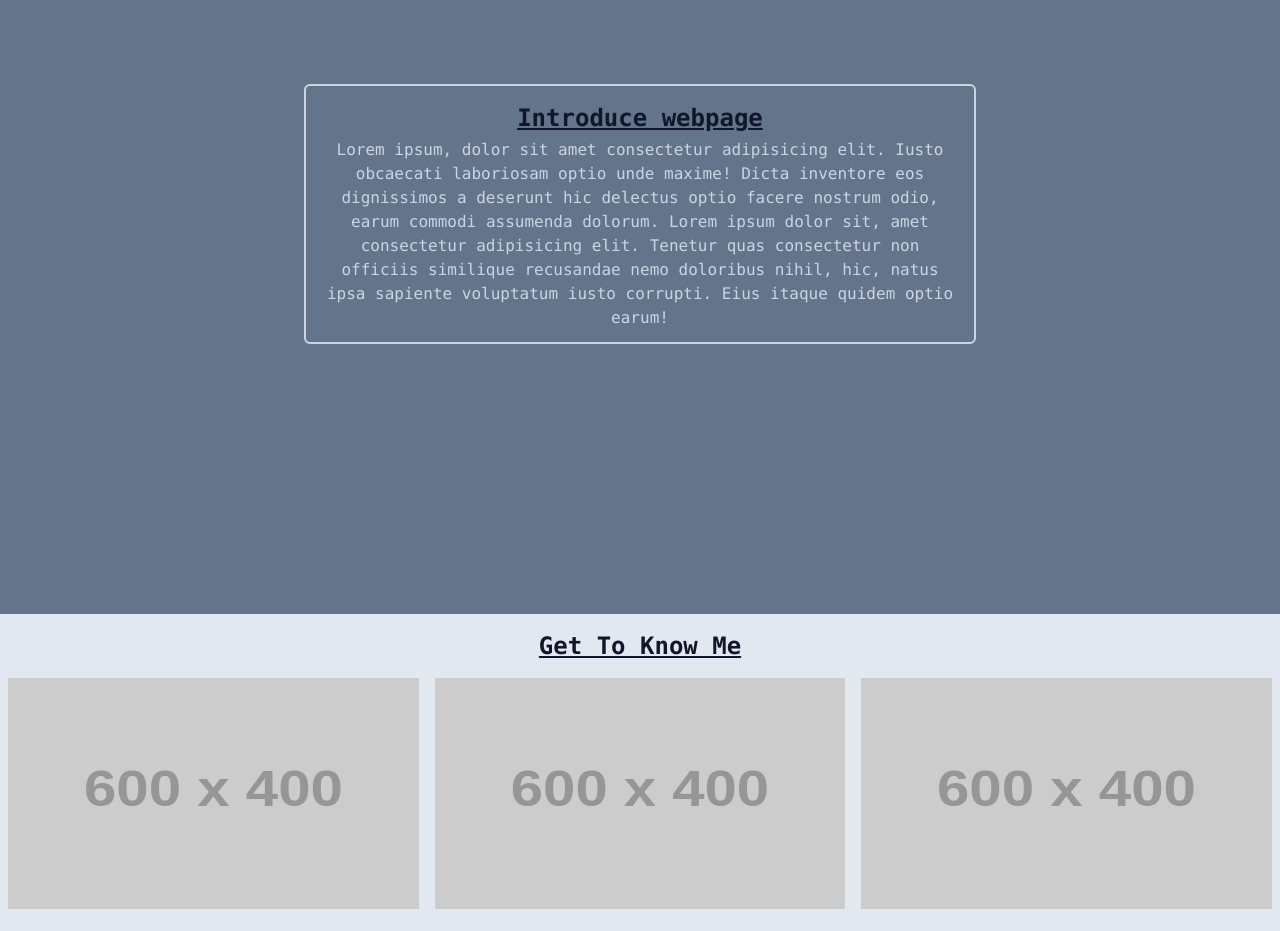
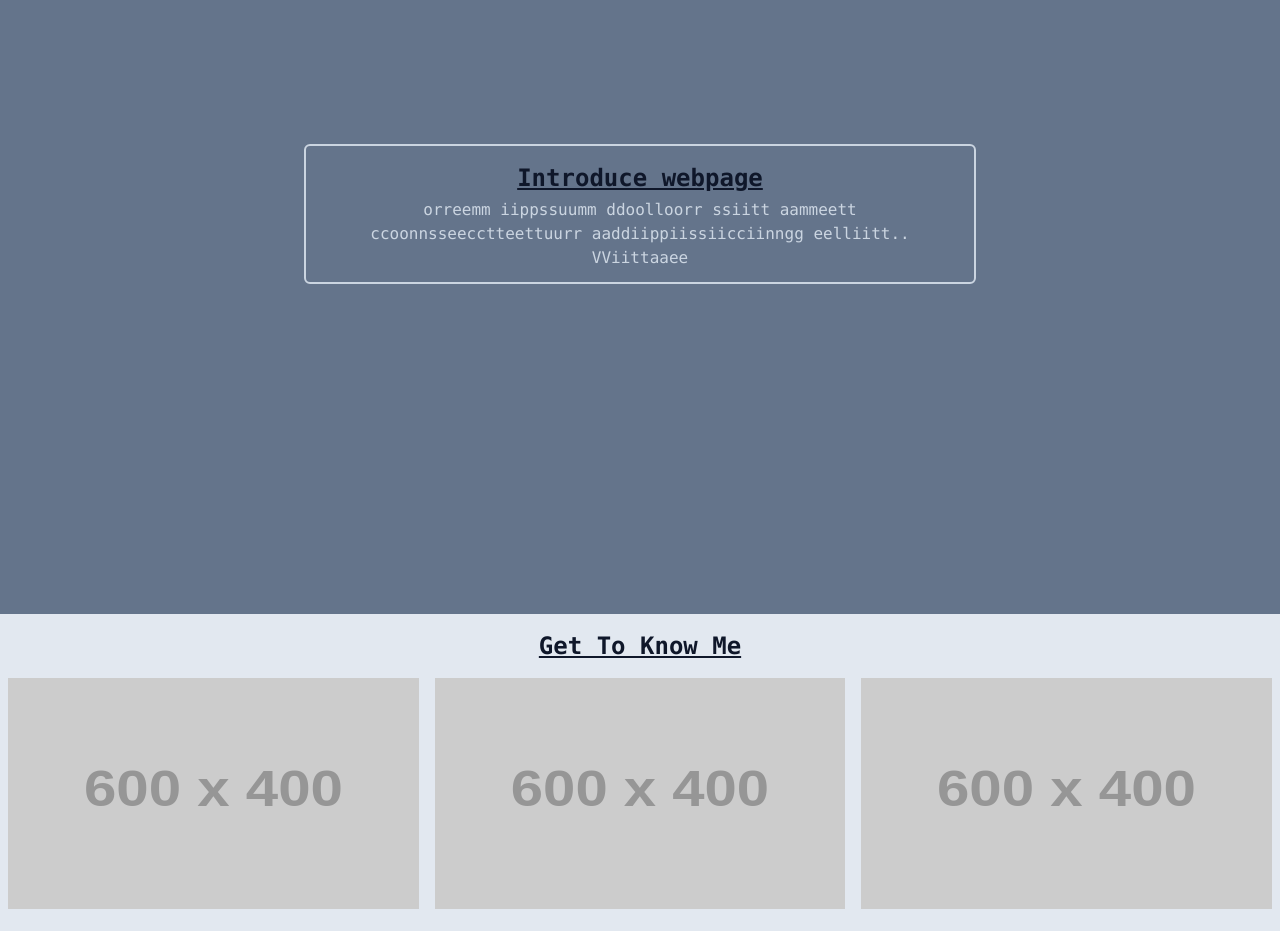
Before and after one commit to tdot123-1/portfolio, a React (Vite) app: page / in a window 1280 px wide. Shown: the part 1060-1991 px from the top of the page. Built offline with nearby package versions, Linux system fonts and the light colour scheme.

Commit message:
work on text animation

```diff
--- a/package.json
+++ b/package.json
@@ -21,6 +21,7 @@
     "@tabler/icons-react": "^3.16.0",
     "class-variance-authority": "^0.7.0",
     "clsx": "^2.1.1",
+    "framer-motion": "^11.5.4",
     "lucide-react": "^0.439.0",
     "react": "^18.3.1",
     "react-dom": "^18.3.1",
--- /dev/null
+++ b/src/components/custom/FadeInText.tsx
@@ -0,0 +1,40 @@
+import { motion } from "framer-motion";
+import { useEffect, useState } from "react";
+
+interface TypingAnimationProps {
+  text: string;
+  speed?: number;
+}
+
+const FadeInText = ({ text, speed = 100 }: TypingAnimationProps) => {
+  const [displayedText, setDIsplayedText] = useState("");
+
+  useEffect(() => {
+    let currentIndex = 0;
+
+    const typeText = () => {
+      if (currentIndex < text.length) {
+        setDIsplayedText((prev) => prev + text[currentIndex]);
+        currentIndex += 1;
+        setTimeout(typeText, speed);
+      }
+    };
+
+    typeText();
+    return () => setDIsplayedText("");
+  }, [text, speed]);
+
+  return (
+    <>
+      <motion.div
+        initial={{ opacity: 0 }}
+        animate={{ opacity: 1 }}
+        transition={{ duration: 0.5 }}
+      >
+        <p className="text-slate-300"> {displayedText}</p>
+      </motion.div>
+    </>
+  );
+};
+
+export default FadeInText;
--- a/src/pages/HomePage.tsx
+++ b/src/pages/HomePage.tsx
@@ -9,6 +9,7 @@ import {
   IconBrandPython,
   IconBrandReact,
 } from "@tabler/icons-react";
+import FadeInText from "@/components/custom/FadeInText";
 
 const HomePage = () => {
   return (
@@ -23,15 +24,12 @@ const HomePage = () => {
           <h2 className="py-1 underline font-semibold text-slate-900 text-2xl">
             Introduce webpage
           </h2>
-          <p className="text-slate-300">
-            Lorem ipsum, dolor sit amet consectetur adipisicing elit. Iusto
-            obcaecati laboriosam optio unde maxime! Dicta inventore eos
-            dignissimos a deserunt hic delectus optio facere nostrum odio, earum
-            commodi assumenda dolorum. Lorem ipsum dolor sit, amet consectetur
-            adipisicing elit. Tenetur quas consectetur non officiis similique
-            recusandae nemo doloribus nihil, hic, natus ipsa sapiente voluptatum
-            iusto corrupti. Eius itaque quidem optio earum!
-          </p>
+
+            <FadeInText text="Lorem ipsum dolor sit amet consectetur adipisicing elit. Vitae
+            repudiandae repellendus quibusdam dolorem impedit inventore sed
+            numquam dolore provident, aut modi, expedita adipisci labore,
+            repellat fuga eius corporis! Mollitia, accusantium!" />
+
         </article>
       </section>
       <section className="container h-screen bg-slate-200">
```
Also changed, not shown: 1 other file (tests, documents, lock files or other folders).
